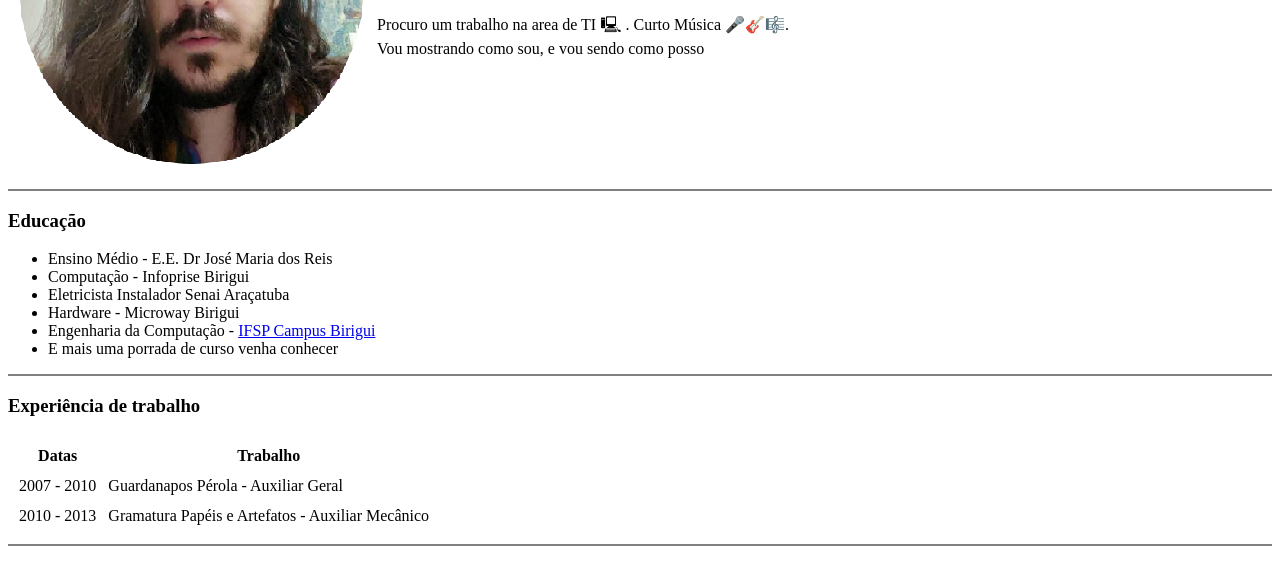
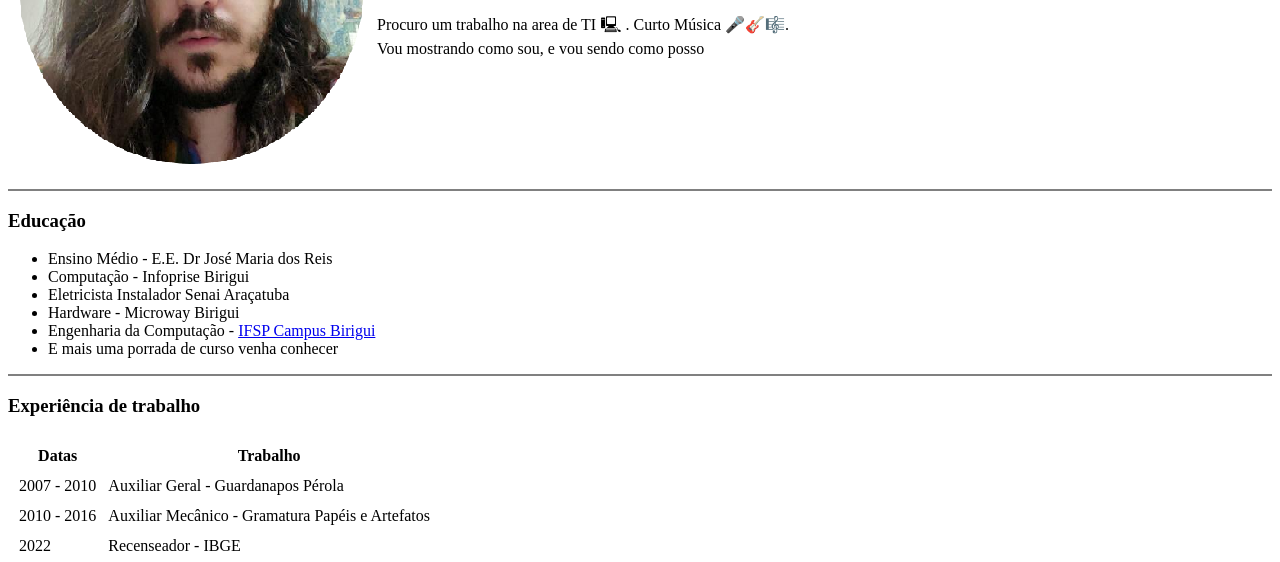
Before and after one commit to djavanc/cv-html, a plain HTML site: page index.html in a window 1280 px wide. Shown: the part 216-778 px from the top of the page. Drawn offline with Linux system fonts and the light colour scheme.

Commit message:
Update index.html

```diff
--- a/index.html
+++ b/index.html
@@ -40,11 +40,15 @@
     </thead>
     <tr>
       <td>2007 - 2010</td>
-      <td>Guardanapos Pérola - Auxiliar Geral</td>
+      <td>Auxiliar Geral - Guardanapos Pérola</td>
     </tr>
     <tr>
-      <td>2010 - 2013</td>
-      <td>Gramatura Papéis e Artefatos - Auxiliar Mecânico</td>
+      <td>2010 - 2016</td>
+      <td>Auxiliar Mecânico - Gramatura Papéis e Artefatos</td>
+    </tr>
+      <tr>
+      <td>2022</td>
+      <td>Recenseador - IBGE</td>
     </tr>
   </table>
   <hr size="2" noshade>
```
